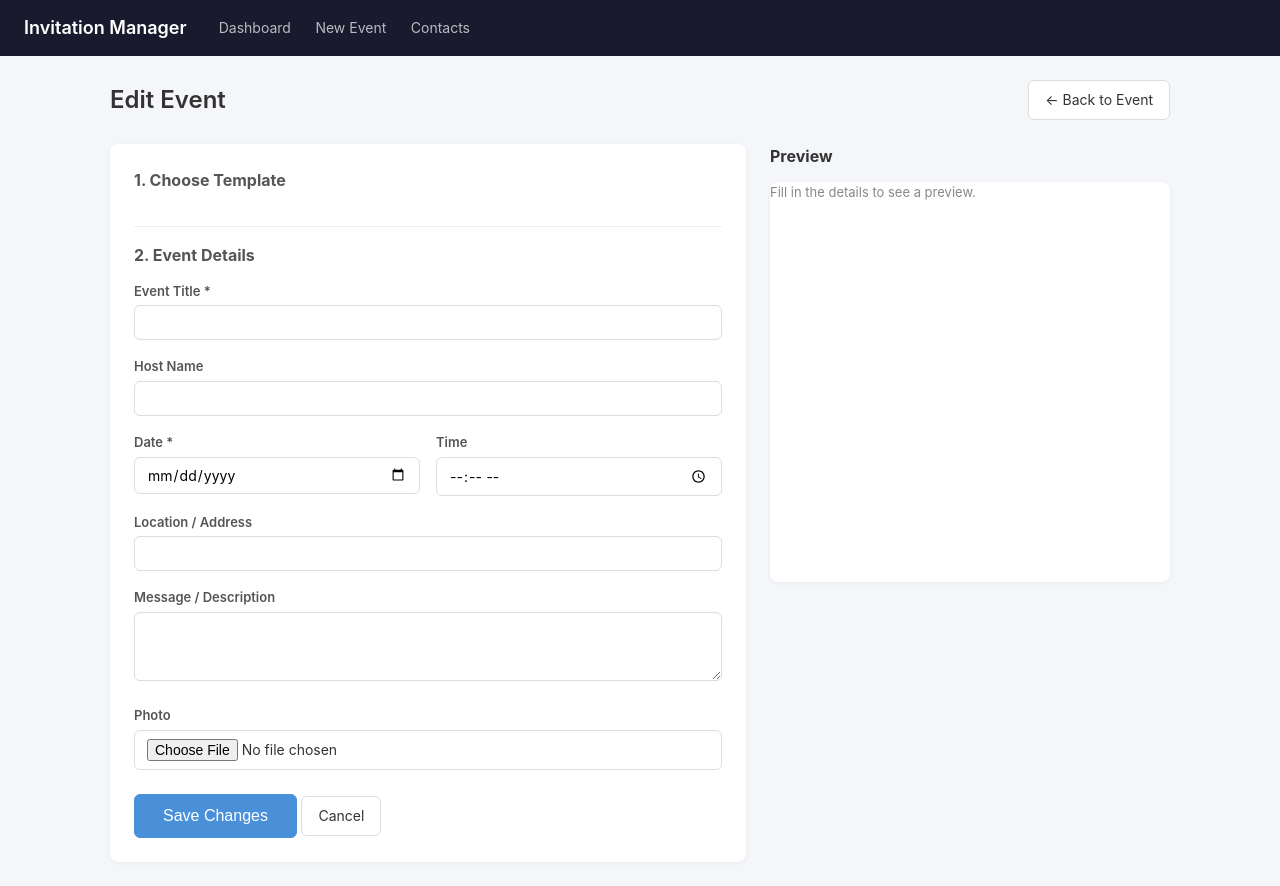
After one commit to florianluhn/invitation, a Flask app: template invitation-app/app/admin/templates/event_edit.html in a window 1280 px wide. The commit adds this page. Run offline with Flask 3, Linux system fonts and the light colour scheme; the template is opened without the code that fills it, so the values that code supplies are empty.

Commit message:
add edit event function

```diff
--- a/invitation-app/app/admin/routes.py
+++ b/invitation-app/app/admin/routes.py
@@ -109,6 +109,98 @@ def create_event():
     return redirect(url_for("admin.event_detail", event_id=event["id"]))
 
 
+# --- Edit Event ---
+
+@admin_bp.route("/events/<event_id>/edit", methods=["GET"])
+def edit_event(event_id):
+    event = event_service.get_event(event_id)
+    if not event:
+        flash("Event not found.", "error")
+        return redirect(url_for("admin.dashboard"))
+    templates = _get_template_choices()
+    return render_template("event_edit.html", event=event, templates=templates)
+
+
+@admin_bp.route("/events/<event_id>/edit", methods=["POST"])
+def save_event(event_id):
+    event = event_service.get_event(event_id)
+    if not event:
+        flash("Event not found.", "error")
+        return redirect(url_for("admin.dashboard"))
+
+    kwargs = {
+        "title": request.form.get("title", ""),
+        "host": request.form.get("host", ""),
+        "date": request.form.get("date", ""),
+        "time": request.form.get("time", ""),
+        "location": request.form.get("location", ""),
+        "message": request.form.get("message", ""),
+        "template": request.form.get("template", event["template"]),
+    }
+
+    if not kwargs["title"] or not kwargs["date"]:
+        flash("Title and date are required.", "error")
+        return redirect(url_for("admin.edit_event", event_id=event_id))
+
+    # Handle photo upload (keep existing if not changed)
+    if "photo" in request.files:
+        file = request.files["photo"]
+        if file and file.filename and _allowed_file(file.filename):
+            photo_filename = secure_filename(file.filename)
+            file.save(UPLOADS_DIR / photo_filename)
+            kwargs["photo"] = photo_filename
+
+    event_service.update_event(event_id, **kwargs)
+    flash("Event updated.", "success")
+    return redirect(url_for("admin.event_detail", event_id=event_id))
+
+
+# --- Add Invitees ---
+
+@admin_bp.route("/events/<event_id>/invitees/add", methods=["GET"])
+def add_invitees_form(event_id):
+    event = event_service.get_event(event_id)
+    if not event:
+        flash("Event not found.", "error")
+        return redirect(url_for("admin.dashboard"))
+
+    # Exclude contacts already invited
+    existing_ids = {inv["contact_id"] for inv in event["invitees"]}
+    all_contacts = contact_service.get_all_contacts()
+    available = [c for c in all_contacts if c["id"] not in existing_ids]
+    all_tags = contact_service.get_all_tags()
+
+    return render_template("event_add_invitees.html", event=event, contacts=available, all_tags=all_tags)
+
+
+@admin_bp.route("/events/<event_id>/invitees/add", methods=["POST"])
+def save_invitees(event_id):
+    event = event_service.get_event(event_id)
+    if not event:
+        flash("Event not found.", "error")
+        return redirect(url_for("admin.dashboard"))
+
+    contact_ids = request.form.getlist("contacts")
+    all_contacts = contact_service.get_all_contacts()
+    selected = []
+    for c in all_contacts:
+        if c["id"] in contact_ids:
+            send_method = request.form.get(f"send_method_{c['id']}", "email")
+            if not c.get("phone") and send_method in ("sms", "both"):
+                send_method = "email"
+            contact_with_method = c.copy()
+            contact_with_method["send_method"] = send_method
+            selected.append(contact_with_method)
+
+    if selected:
+        event_service.add_invitees(event_id, selected)
+        flash(f"Added {len(selected)} invitee(s).", "success")
+    else:
+        flash("No contacts selected.", "error")
+
+    return redirect(url_for("admin.event_detail", event_id=event_id))
+
+
 # --- Delete Event ---
 
 @admin_bp.route("/events/<event_id>/delete", methods=["POST"])
@@ -141,6 +233,8 @@ def send_invitations(event_id):
     contact_ids = request.form.getlist("contact_ids")
     force_email = request.form.get("force_email") == "true"
     force_sms = request.form.get("force_sms") == "true"
+    email_only = request.form.get("email_only") == "true"
+    sms_only = request.form.get("sms_only") == "true"
     sent_count = 0
     errors = []
 
@@ -161,9 +255,11 @@ def send_invitations(event_id):
         else:
             # Normal send: respect send_method, skip already-sent
             if send_method in ("email", "both") and not inv.get("email_sent_at"):
-                should_email = True
+                if not sms_only:
+                    should_email = True
             if send_method in ("sms", "both") and not inv.get("sms_sent_at") and inv.get("phone"):
-                should_sms = True
+                if not email_only:
+                    should_sms = True
 
         # Send email
         if should_email:
--- a/invitation-app/app/admin/static/css/admin.css
+++ b/invitation-app/app/admin/static/css/admin.css
@@ -93,6 +93,9 @@ a:hover { text-decoration: underline; }
 /* Section */
 .section { margin-bottom: 28px; }
 .section h2 { font-size: 18px; margin-bottom: 12px; }
+.section-header { display: flex; align-items: center; justify-content: space-between; margin-bottom: 12px; }
+.section-header h2 { margin-bottom: 0; }
+.send-buttons { display: flex; gap: 8px; flex-wrap: wrap; }
 
 /* Contacts Layout */
 .contacts-layout { display: flex; gap: 24px; }
--- /dev/null
+++ b/invitation-app/app/admin/templates/event_edit.html
@@ -0,0 +1,76 @@
+{% extends "base.html" %}
+{% block title %}Edit {{ event.title }} - Invitation Manager{% endblock %}
+
+{% block content %}
+<div class="page-header">
+    <h1>Edit Event</h1>
+    <a href="{{ url_for('admin.event_detail', event_id=event.id) }}" class="btn">&larr; Back to Event</a>
+</div>
+
+<div class="event-editor">
+    <div class="editor-form">
+        <form method="POST" action="{{ url_for('admin.save_event', event_id=event.id) }}" enctype="multipart/form-data" id="eventForm">
+            <h2>1. Choose Template</h2>
+            <div class="template-picker">
+                {% for tmpl in templates %}
+                <label class="template-option">
+                    <input type="radio" name="template" value="{{ tmpl.value }}" {% if tmpl.value == event.template %}checked{% endif %}>
+                    <span class="template-label">{{ tmpl.label }}</span>
+                </label>
+                {% endfor %}
+            </div>
+
+            <h2>2. Event Details</h2>
+            <div class="form-group">
+                <label for="title">Event Title *</label>
+                <input type="text" id="title" name="title" required value="{{ event.title }}">
+            </div>
+            <div class="form-group">
+                <label for="host">Host Name</label>
+                <input type="text" id="host" name="host" value="{{ event.host }}">
+            </div>
+            <div class="form-row">
+                <div class="form-group">
+                    <label for="date">Date *</label>
+                    <input type="date" id="date" name="date" required value="{{ event.date }}">
+                </div>
+                <div class="form-group">
+                    <label for="time">Time</label>
+                    <input type="time" id="time" name="time" value="{{ event.time }}">
+                </div>
+            </div>
+            <div class="form-group">
+                <label for="location">Location / Address</label>
+                <input type="text" id="location" name="location" value="{{ event.location }}">
+            </div>
+            <div class="form-group">
+                <label for="message">Message / Description</label>
+                <textarea id="message" name="message" rows="3">{{ event.message }}</textarea>
+            </div>
+            <div class="form-group">
+                <label for="photo">Photo{% if event.photo %} (current: {{ event.photo }}){% endif %}</label>
+                <input type="file" id="photo" name="photo" accept="image/*">
+                {% if event.photo %}
+                <small class="text-muted">Leave empty to keep current photo.</small>
+                {% endif %}
+            </div>
+
+            <div class="form-actions">
+                <button type="submit" class="btn btn-primary btn-large">Save Changes</button>
+                <a href="{{ url_for('admin.event_detail', event_id=event.id) }}" class="btn">Cancel</a>
+            </div>
+        </form>
+    </div>
+
+    <div class="editor-preview">
+        <h2>Preview</h2>
+        <div class="preview-frame" id="previewFrame">
+            <p class="text-muted">Fill in the details to see a preview.</p>
+        </div>
+    </div>
+</div>
+{% endblock %}
+
+{% block scripts %}
+<script src="{{ url_for('admin.static', filename='js/event_editor.js') }}"></script>
+{% endblock %}
```
Also changed, not shown: invitation-app/app/admin/templates/event_add_invitees.html (added, +60 -0 lines), invitation-app/app/admin/templates/event_detail.html (+19 -8 lines).
